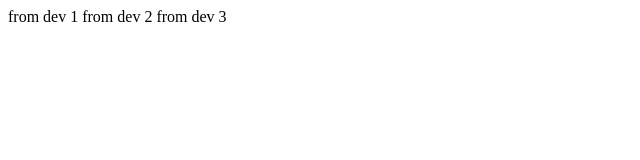
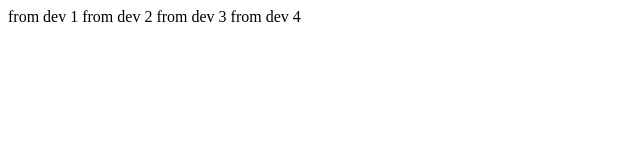
Before and after one commit to anjalyyy1/gitpractice, a plain HTML site: page index.html in a window 1280 px wide. Shown: the full height of the page, 0-640 px from the left. Drawn offline with Linux system fonts and the light colour scheme.

Commit message:
from dev 4 added

```diff
--- a/index.html
+++ b/index.html
@@ -12,5 +12,6 @@
 		from dev 1
 		from dev 2
 		from dev 3
+		from dev 4
 	</body>
 </html>
```
